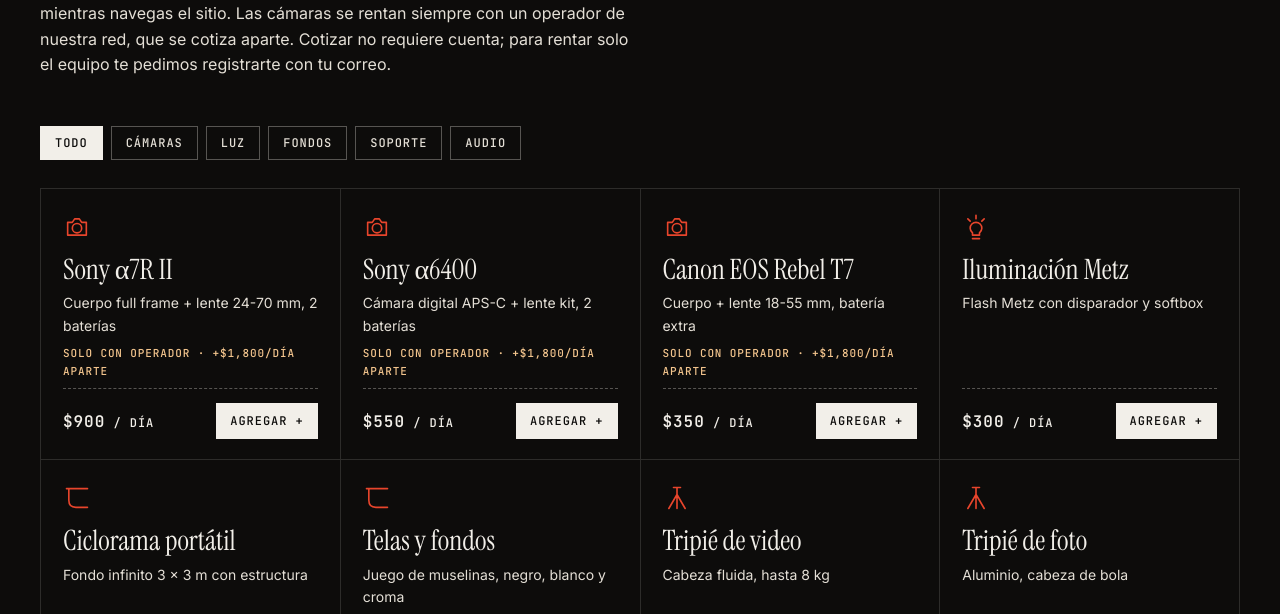
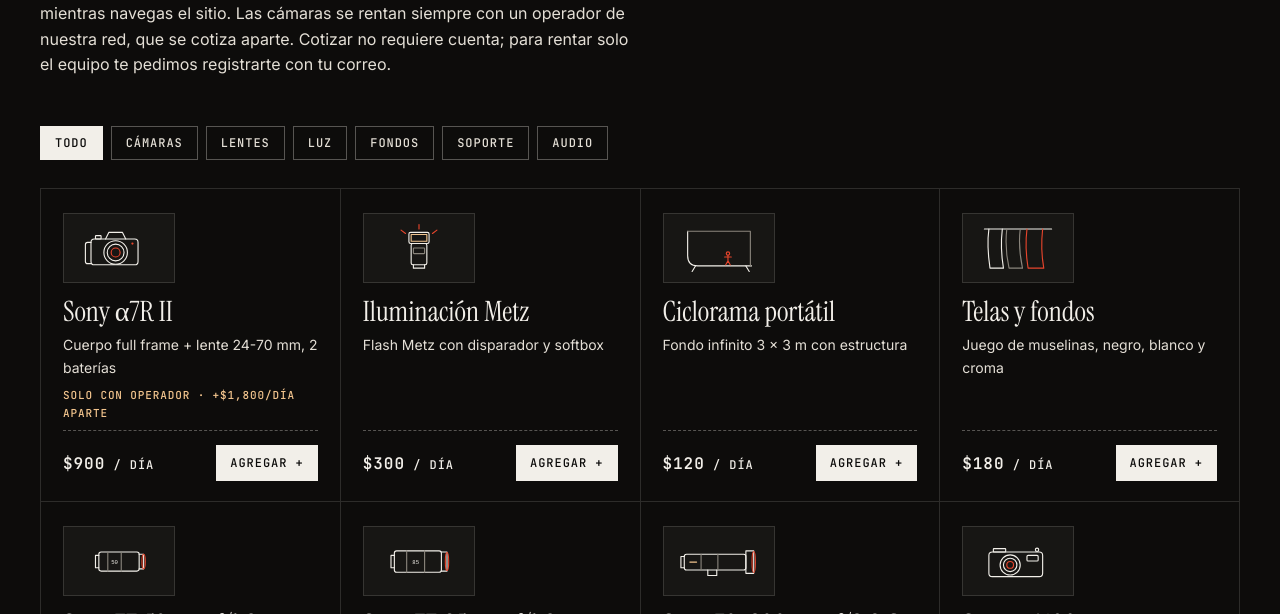
Before and after one commit to eliav-mejia/toriku.wtf, a plain HTML site: page renta/index.html in a window 1280 px wide. Shown: the part 328-942 px from the top of the page. Drawn offline with Linux system fonts and the light colour scheme.

Commit message:
Renta: miniaturas de equipo, nuevo orden y lentes Sony (catálogo 2.1.0)
- Ilustración SVG por producto en assets/img/equipo/
- Orden: Sony α7R II, Metz, ciclorama, telas primero
- Rango 120–900 MXN/día: α7R II la más cara, ciclorama la más económica
- Filtro «Lentes»: FE 50 mm f/1.8 y FE 85 mm f/1.8 (E), 70-200 mm f/2.8 G (A + LA-EA4)

Co-Authored-By: Claude Opus 5.5 <noreply@anthropic.com>

```diff
--- a/assets/css/toriku.css
+++ b/assets/css/toriku.css
@@ -237,6 +237,7 @@ body.cajon-abierto { overflow: hidden; }
 .pieza-equipo .icono { color: var(--rojo); }
 .pieza-equipo h3 { font: 400 28px/1.05 var(--serif); margin: 6px 0 0; }
 .pieza-equipo p { color: var(--papel-2); margin: 0; font-size: 14px; }
+.pieza-equipo .foto-equipo { display: block; width: 112px; height: 70px; padding: 6px 8px; background: var(--negro-2); border: 1px solid var(--linea); }
 .pieza-equipo .etiqueta { color: var(--ambar); font-size: 11px; }
 .pie-equipo { margin-top: auto; padding-top: 14px; border-top: 1px dashed var(--linea-2); display: flex; justify-content: space-between; align-items: center; gap: 10px; }
 .pie-equipo b { font-size: 16px; color: var(--papel); }
--- a/assets/js/bolsa-app.js
+++ b/assets/js/bolsa-app.js
@@ -22,6 +22,7 @@
     luz: 'M12 2v3M5 5l2 2M19 5l-2 2M7 13a5 5 0 1 1 10 0c0 2-1 3-2 4v2H9v-2c-1-1-2-2-2-4zM9 22h6',
     fondo: 'M3 4h18M5 4v10q0 6 6 6h10',
     soporte: 'M12 3v6M12 9l-7 12M12 9l7 12M12 9v12M9 3h6',
+    lente: 'M7 6h10v12H7zM17 8h3v8h-3M7 9H4v6h3M10 6v12M14 6v12',
     audio: 'M12 3a3 3 0 0 1 3 3v6a3 3 0 0 1-6 0V6a3 3 0 0 1 3-3zM5 11a7 7 0 0 0 14 0M12 18v3'
   };
   const Icono = ({ tipo }) => html`<svg viewBox="0 0 24 24" width="28" height="28" fill="none" stroke="currentColor" strokeWidth="1.4" strokeLinejoin="round" strokeLinecap="round" aria-hidden="true"><path d=${ICONOS[tipo] || ICONOS.soporte} /></svg>`;
@@ -87,7 +88,7 @@
   }
 
   // ── /renta/: catálogo
-  const TIPOS = [['todo', 'Todo'], ['camara', 'Cámaras'], ['luz', 'Luz'], ['fondo', 'Fondos'], ['soporte', 'Soporte'], ['audio', 'Audio']];
+  const TIPOS = [['todo', 'Todo'], ['camara', 'Cámaras'], ['lente', 'Lentes'], ['luz', 'Luz'], ['fondo', 'Fondos'], ['soporte', 'Soporte'], ['audio', 'Audio']];
   function Catalogo() {
     const b = useBolsa();
     const [tipo, setTipo] = useState('todo');
@@ -100,7 +101,8 @@
         ${lista.map(e => {
           const q = b.items[e.id] || 0;
           return html`<article key=${e.id} className=${'pieza-equipo' + (q ? ' elegida' : '')}>
-            <div className="icono"><${Icono} tipo=${e.tipo} /></div>
+            ${e.img ? html`<img className="foto-equipo" src=${BASE + 'assets/img/equipo/' + e.img + '.svg'} alt="" width="160" height="100" loading="lazy" decoding="async" />`
+                    : html`<div className="icono"><${Icono} tipo=${e.tipo} /></div>`}
             <h3>${e.nombre}</h3><p>${e.detalle}</p>
             ${e.operador && html`<p className="etiqueta mono">Solo con operador · +${mxn(CAT.operador.precio)}/día aparte</p>`}
             <div className="pie-equipo"><span className="mono"><b>${mxn(e.precio)}</b> / día</span>
--- a/data/catalogo.js
+++ b/data/catalogo.js
@@ -4,7 +4,7 @@
    el servicio se arma por jornada según camarógrafos, staff, edición y equipo rentado. El foro es solo una casilla opcional. */
 window.TORIKU_CATALOGO = (() => {
   const C = {
-    version: '2.0.0',
+    version: '2.1.0',
     muestra: true,
     moneda: 'MXN',
     iva: 0.16,
@@ -55,16 +55,21 @@ window.TORIKU_CATALOGO = (() => {
 
     // Renta de equipo: precio por pieza y día. Las cámaras se rentan SOLO con operador, que se cotiza aparte.
     equipo: [
-      { id: 'sony-a7rii',  sku: 'TK-E-A7RII', tipo: 'camara',  nombre: 'Sony α7R II',                    detalle: 'Cuerpo full frame + lente 24-70 mm, 2 baterías', precio: 900, operador: true },
-      { id: 'sony-a6400',  sku: 'TK-E-A6400', tipo: 'camara',  nombre: 'Sony α6400',                     detalle: 'Cámara digital APS-C + lente kit, 2 baterías',  precio: 550, operador: true },
-      { id: 'canon-t7',    sku: 'TK-E-T7',    tipo: 'camara',  nombre: 'Canon EOS Rebel T7',             detalle: 'Cuerpo + lente 18-55 mm, batería extra',        precio: 350, operador: true },
-      { id: 'metz',        sku: 'TK-E-METZ',  tipo: 'luz',     nombre: 'Iluminación Metz',               detalle: 'Flash Metz con disparador y softbox',          precio: 300 },
-      { id: 'ciclorama',   sku: 'TK-E-CICLO', tipo: 'fondo',   nombre: 'Ciclorama portátil',             detalle: 'Fondo infinito 3 × 3 m con estructura',        precio: 900 },
-      { id: 'telas',       sku: 'TK-E-TELAS', tipo: 'fondo',   nombre: 'Telas y fondos',                 detalle: 'Juego de muselinas, negro, blanco y croma',    precio: 180 },
-      { id: 'tripie-video',sku: 'TK-E-TRIV',  tipo: 'soporte', nombre: 'Tripié de video',                detalle: 'Cabeza fluida, hasta 8 kg',                    precio: 250 },
-      { id: 'tripie-foto', sku: 'TK-E-TRIF',  tipo: 'soporte', nombre: 'Tripié de foto',                 detalle: 'Aluminio, cabeza de bola',                     precio: 120 },
-      { id: 'dji-mic',     sku: 'TK-E-MIC',   tipo: 'audio',   nombre: 'Micrófono inalámbrico DJI',      detalle: '2 transmisores + receptor',                    precio: 350 },
-      { id: 'dji-gimbal',  sku: 'TK-E-GIMB',  tipo: 'soporte', nombre: 'Estabilizador DJI',              detalle: 'Gimbal de 3 ejes para cámaras sin espejo',     precio: 500 }
+      // Orden de vitrina: Sony α7R II, Metz, ciclorama y telas primero. Rango 120–900 MXN/día: la α7R II es la pieza
+      // más cara y el ciclorama la más económica. «img» = miniatura en assets/img/equipo/ (ilustración de línea, no foto de marca).
+      { id: 'sony-a7rii',  sku: 'TK-E-A7RII', tipo: 'camara',  nombre: 'Sony α7R II',                    detalle: 'Cuerpo full frame + lente 24-70 mm, 2 baterías', precio: 900, operador: true, img: 'sony-a7rii' },
+      { id: 'metz',        sku: 'TK-E-METZ',  tipo: 'luz',     nombre: 'Iluminación Metz',               detalle: 'Flash Metz con disparador y softbox',          precio: 300, img: 'metz' },
+      { id: 'ciclorama',   sku: 'TK-E-CICLO', tipo: 'fondo',   nombre: 'Ciclorama portátil',             detalle: 'Fondo infinito 3 × 3 m con estructura',        precio: 120, img: 'ciclorama' },
+      { id: 'telas',       sku: 'TK-E-TELAS', tipo: 'fondo',   nombre: 'Telas y fondos',                 detalle: 'Juego de muselinas, negro, blanco y croma',    precio: 180, img: 'telas' },
+      { id: 'lente-fe50',  sku: 'TK-E-L50',   tipo: 'lente',   nombre: 'Sony FE 50 mm f/1.8',            detalle: 'Montura E · fijo luminoso para retrato y video', precio: 250, img: 'lente-50' },
+      { id: 'lente-fe85',  sku: 'TK-E-L85',   tipo: 'lente',   nombre: 'Sony FE 85 mm f/1.8',            detalle: 'Montura E · tele corto para retrato y beauty',  precio: 350, img: 'lente-85' },
+      { id: 'lente-a70200',sku: 'TK-E-L70200',tipo: 'lente',   nombre: 'Sony 70-200 mm f/2.8 G',         detalle: 'Montura A · con adaptador LA-EA4 para montura E', precio: 600, img: 'lente-70200' },
+      { id: 'sony-a6400',  sku: 'TK-E-A6400', tipo: 'camara',  nombre: 'Sony α6400',                     detalle: 'Cámara digital APS-C + lente kit, 2 baterías',  precio: 550, operador: true, img: 'sony-a6400' },
+      { id: 'canon-t7',    sku: 'TK-E-T7',    tipo: 'camara',  nombre: 'Canon EOS Rebel T7',             detalle: 'Cuerpo + lente 18-55 mm, batería extra',        precio: 350, operador: true, img: 'canon-t7' },
+      { id: 'tripie-video',sku: 'TK-E-TRIV',  tipo: 'soporte', nombre: 'Tripié de video',                detalle: 'Cabeza fluida, hasta 8 kg',                    precio: 250, img: 'tripie-video' },
+      { id: 'tripie-foto', sku: 'TK-E-TRIF',  tipo: 'soporte', nombre: 'Tripié de foto',                 detalle: 'Aluminio, cabeza de bola',                     precio: 150, img: 'tripie-foto' },
+      { id: 'dji-mic',     sku: 'TK-E-MIC',   tipo: 'audio',   nombre: 'Micrófono inalámbrico DJI',      detalle: '2 transmisores + receptor',                    precio: 350, img: 'dji-mic' },
+      { id: 'dji-gimbal',  sku: 'TK-E-GIMB',  tipo: 'soporte', nombre: 'Estabilizador DJI',              detalle: 'Gimbal de 3 ejes para cámaras sin espejo',     precio: 500, img: 'dji-gimbal' }
     ],
     operador: { sku: 'TK-E-OPER', nombre: 'Operador de cámara', precio: 1800 }
   };
```
Also changed, not shown: assets/img/equipo/canon-t7.svg (added), assets/img/equipo/ciclorama.svg (added), assets/img/equipo/dji-gimbal.svg (added), assets/img/equipo/dji-mic.svg (added), assets/img/equipo/lente-50.svg (added), assets/img/equipo/lente-70200.svg (added), assets/img/equipo/lente-85.svg (added), assets/img/equipo/metz.svg (added), assets/img/equipo/sony-a6400.svg (added), assets/img/equipo/sony-a7rii.svg (added), assets/img/equipo/telas.svg (added), assets/img/equipo/tripie-foto.svg (added), assets/img/equipo/tripie-video.svg (added).
